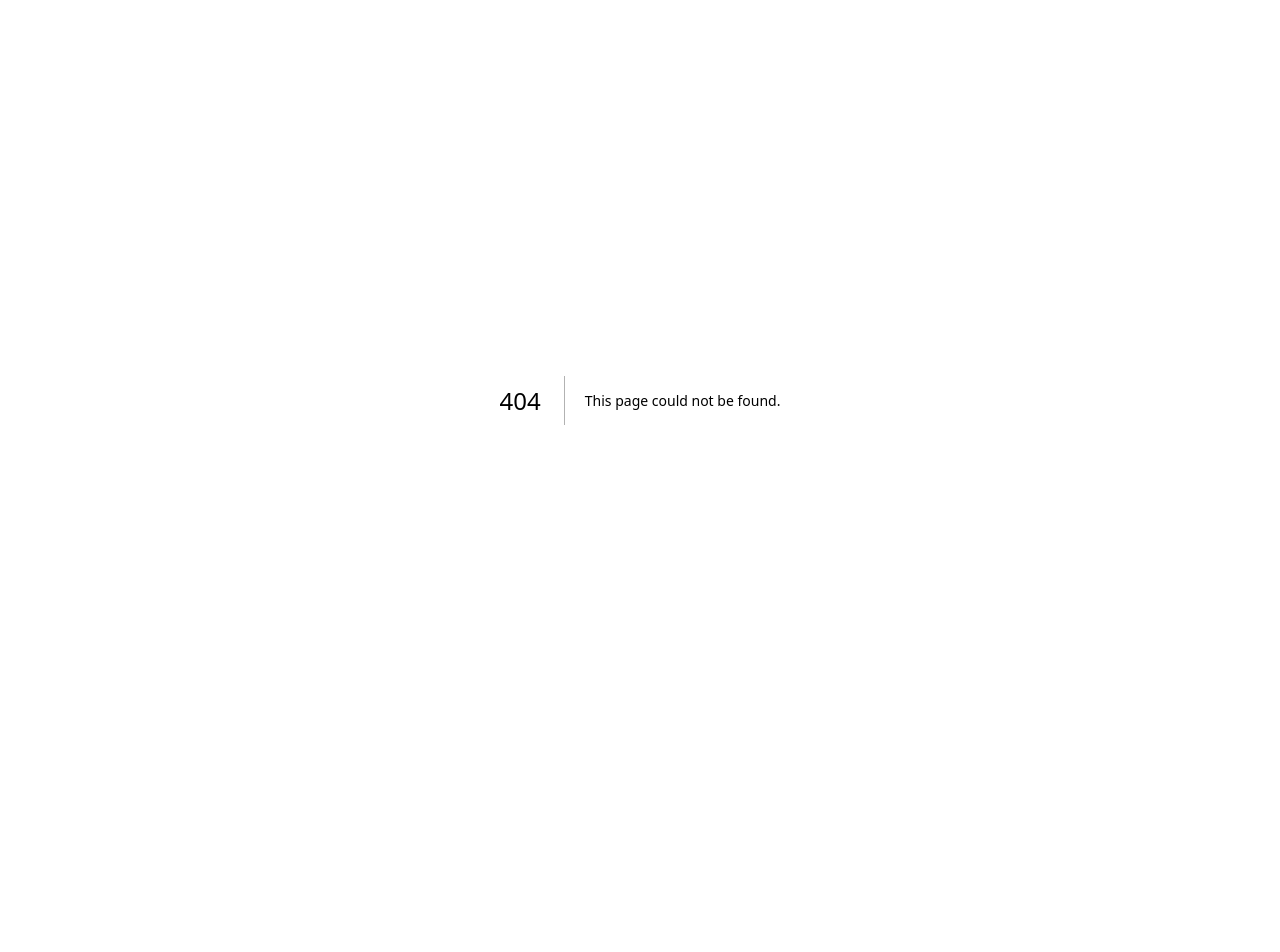
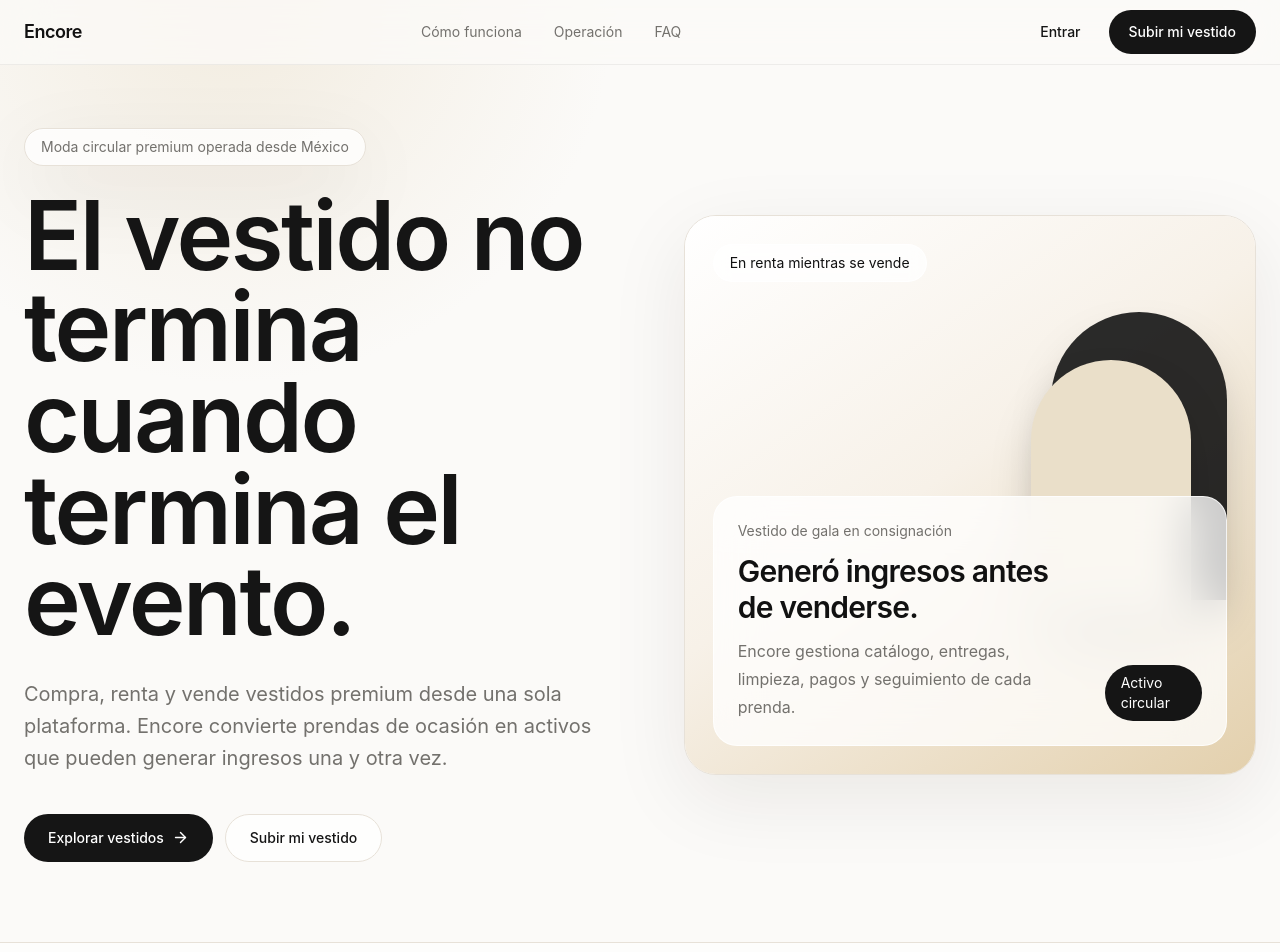
Before and after one commit to chemamaria74-lab/encore-collective, a Next.js app in the folder frontend/: page / in a window 1280 px wide. Before the commit this address had no page. Shown: the top 952 px of the page. Before the commit the page ends 800 px from the top, so only its background shows below. Built offline with nearby package versions, Linux system fonts and the light colour scheme.

Commit message:
Add files via upload

```diff
--- /dev/null
+++ b/frontend/src/app/page.tsx
@@ -0,0 +1,196 @@
+import Link from "next/link";
+import {
+  ArrowRight,
+  BadgeCheck,
+  Camera,
+  CreditCard,
+  PackageCheck,
+  Sparkles,
+  Truck,
+  WandSparkles,
+} from "lucide-react";
+import { Button } from "@/components/button";
+import { MarketingNav } from "@/components/nav";
+import { Reveal } from "@/components/reveal";
+
+const pasos = [
+  {
+    titulo: "Lo subes",
+    texto: "Tu vestido entra a revisión, fotografía y catálogo.",
+  },
+  {
+    titulo: "Se renta mientras se vende",
+    texto: "Cada renta genera ingresos para ti.",
+  },
+  {
+    titulo: "Se vende cuando alguien lo quiere comprar",
+    texto: "Si una clienta se enamora del vestido, puede comprarlo.",
+  },
+];
+
+const operacion = [
+  { nombre: "Fotografía profesional", icono: Camera },
+  { nombre: "Limpieza", icono: WandSparkles },
+  { nombre: "Almacenamiento", icono: PackageCheck },
+  { nombre: "Control de daños", icono: BadgeCheck },
+  { nombre: "Pagos", icono: CreditCard },
+  { nombre: "Comisiones", icono: Sparkles },
+  { nombre: "Logística", icono: Truck },
+];
+
+export default function LandingPage() {
+  return (
+    <main className="overflow-hidden">
+      <MarketingNav />
+
+      <section className="mx-auto grid min-h-[92vh] max-w-7xl items-center gap-16 px-6 pb-20 pt-32 lg:grid-cols-[1.02fr_0.98fr]">
+        <Reveal>
+          <p className="mb-6 inline-flex rounded-full border border-line bg-white/75 px-4 py-2 text-sm text-muted premium-ring">
+            Moda circular premium operada desde México
+          </p>
+          <h1 className="max-w-4xl text-6xl font-semibold leading-[0.95] tracking-tight text-ink md:text-8xl">
+            El vestido no termina cuando termina el evento.
+          </h1>
+          <p className="mt-8 max-w-2xl text-xl leading-8 text-muted">
+            Compra, renta y vende vestidos premium desde una sola plataforma.
+            Encore convierte prendas de ocasión en activos que pueden generar
+            ingresos una y otra vez.
+          </p>
+          <div className="mt-10 flex flex-col gap-3 sm:flex-row">
+            <Button asChild className="h-12 px-6">
+              <Link href="/dashboard/client">
+                Explorar vestidos <ArrowRight size={17} />
+              </Link>
+            </Button>
+            <Button asChild variant="secondary" className="h-12 px-6">
+              <Link href="/dashboard/owner">Subir mi vestido</Link>
+            </Button>
+          </div>
+        </Reveal>
+
+        <div className="relative min-h-[560px] overflow-hidden rounded-[2rem] border border-line bg-white premium-ring">
+          <div className="absolute inset-0 bg-[linear-gradient(145deg,#fff_0%,#f7f1e8_46%,#e3d0ad_100%)]" />
+          <div className="absolute left-7 top-7 rounded-full border border-white/75 bg-white/75 px-4 py-2 text-sm backdrop-blur">
+            En renta mientras se vende
+          </div>
+          <div className="absolute right-7 top-24 h-72 w-44 rounded-t-full bg-ink/90 shadow-2xl" />
+          <div className="absolute right-16 top-36 h-64 w-40 rounded-t-full bg-champagne shadow-2xl" />
+          <div className="absolute bottom-7 left-7 right-7 rounded-3xl border border-white/75 bg-white/76 p-6 backdrop-blur-xl">
+            <p className="text-sm text-muted">Vestido de gala en consignación</p>
+            <div className="mt-3 flex items-end justify-between gap-6">
+              <div>
+                <h2 className="text-3xl font-semibold tracking-tight">
+                  Generó ingresos antes de venderse.
+                </h2>
+                <p className="mt-3 max-w-md leading-7 text-muted">
+                  Encore gestiona catálogo, entregas, limpieza, pagos y
+                  seguimiento de cada prenda.
+                </p>
+              </div>
+              <span className="hidden rounded-full bg-ink px-4 py-2 text-sm text-white sm:inline-flex">
+                Activo circular
+              </span>
+            </div>
+          </div>
+        </div>
+      </section>
+
+      <section id="como-funciona" className="border-y border-line bg-white/60">
+        <div className="mx-auto max-w-7xl px-6 py-24">
+          <div className="max-w-2xl">
+            <p className="text-sm text-muted">Cómo funciona</p>
+            <h2 className="mt-3 text-5xl font-semibold tracking-tight">
+              Del clóset al ingreso recurrente.
+            </h2>
+          </div>
+          <div className="mt-12 grid gap-4 md:grid-cols-3">
+            {pasos.map((paso, index) => (
+              <div
+                key={paso.titulo}
+                className="rounded-2xl border border-line bg-background p-7 premium-ring"
+              >
+                <p className="text-sm text-muted">0{index + 1}</p>
+                <h3 className="mt-8 text-2xl font-semibold">{paso.titulo}</h3>
+                <p className="mt-4 leading-7 text-muted">{paso.texto}</p>
+              </div>
+            ))}
+          </div>
+        </div>
+      </section>
+
+      <section className="mx-auto grid max-w-7xl gap-5 px-6 py-24 lg:grid-cols-3">
+        <AudienceCard
+          titulo="Para clientas"
+          texto="Encuentra vestidos premium para bodas, graduaciones, galas y eventos sin comprar algo que usarás una sola vez."
+        />
+        <AudienceCard
+          titulo="Para propietarias"
+          texto="Monetiza vestidos guardados en tu clóset sin contestar mensajes, coordinar entregas ni preocuparte por limpieza."
+        />
+        <AudienceCard
+          titulo="Para boutiques y diseñadores"
+          texto="Convierte inventario detenido en flujo de efectivo mediante renta, venta y consignación."
+        />
+      </section>
+
+      <section className="border-y border-line bg-ink text-white">
+        <div className="mx-auto grid max-w-7xl gap-12 px-6 py-24 lg:grid-cols-[0.9fr_1.1fr]">
+          <div>
+            <p className="text-sm text-white/55">Operación Encore</p>
+            <h2 className="mt-3 text-5xl font-semibold tracking-tight">
+              La plataforma se encarga de lo difícil.
+            </h2>
+            <p className="mt-6 text-lg leading-8 text-white/65">
+              Encore opera la experiencia completa para que una prenda premium
+              pueda rentarse, venderse y conservar trazabilidad sin fricción.
+            </p>
+          </div>
+          <div className="grid gap-3 sm:grid-cols-2">
+            {operacion.map(({ nombre, icono: Icono }) => (
+              <div
+                key={nombre}
+                className="flex items-center gap-4 rounded-2xl border border-white/12 bg-white/[0.06] p-5"
+              >
+                <span className="grid size-10 place-items-center rounded-full bg-white/10">
+                  <Icono size={18} />
+                </span>
+                <span className="font-medium">{nombre}</span>
+              </div>
+            ))}
+          </div>
+        </div>
+      </section>
+
+      <section className="mx-auto max-w-5xl px-6 py-28 text-center">
+        <p className="text-sm text-muted">Encore</p>
+        <h2 className="mt-3 text-5xl font-semibold tracking-tight md:text-7xl">
+          Tu clóset puede generar ingresos.
+        </h2>
+        <div className="mt-10 flex flex-col justify-center gap-3 sm:flex-row">
+          <Button asChild className="h-12 px-6">
+            <Link href="/dashboard/owner">Quiero subir un vestido</Link>
+          </Button>
+          <Button asChild variant="secondary" className="h-12 px-6">
+            <Link href="/dashboard/client">Quiero explorar</Link>
+          </Button>
+        </div>
+      </section>
+
+      <footer className="border-t border-line px-6 py-10 text-sm text-muted">
+        <div className="mx-auto flex max-w-7xl flex-col justify-between gap-4 md:flex-row">
+          <p>Encore</p>
+          <p>Moda circular premium para México y Latinoamérica.</p>
+        </div>
+      </footer>
+    </main>
+  );
+}
+
+function AudienceCard({ titulo, texto }: { titulo: string; texto: string }) {
+  return (
+    <div className="rounded-2xl border border-line bg-white/72 p-7 premium-ring">
+      <h3 className="text-3xl font-semibold tracking-tight">{titulo}</h3>
+      <p className="mt-5 leading-7 text-muted">{texto}</p>
+    </div>
+  );
+}
```
